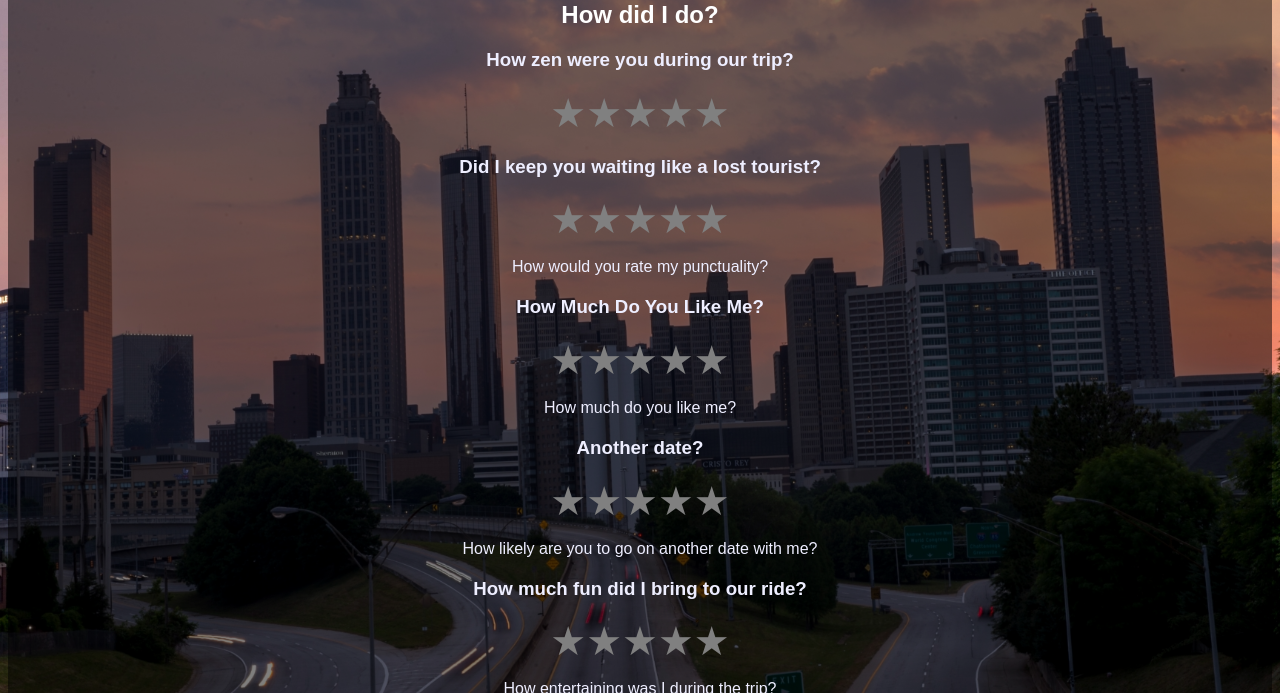
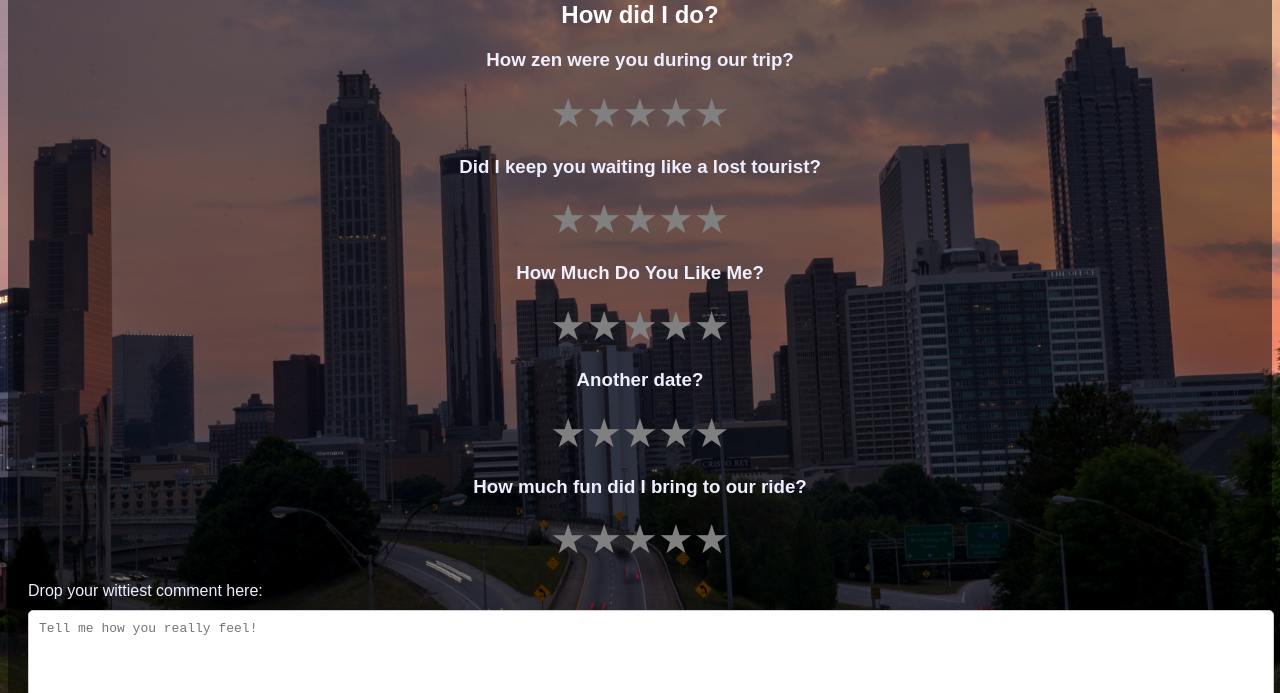
Before and after one commit to kailashnath979/rating-service, a plain HTML site: page index.html in a window 1280 px wide. Shown: the part 107-800 px from the top of the page. Drawn offline with nearby package versions, Linux system fonts and the light colour scheme.

Commit message:
Update index.html

```diff
--- a/index.html
+++ b/index.html
@@ -38,7 +38,6 @@
         <span class="star" data-value="4" title="Right on time! Did you have a GPS? 🗺️">★</span>
         <span class="star" data-value="5" title="I was so on time, I was waiting for you! 😄">★</span>
     </div>
-    <p>How would you rate my punctuality?</p>
 </div>
 
 <div class="rating-category">
@@ -50,7 +49,6 @@
         <span class="star" data-value="4" title="You make me smile! 😊">★</span>
         <span class="star" data-value="5" title="You’re the sprinkles on my cupcake! 🍰">★</span>
     </div>
-    <p>How much do you like me?</p>
 </div>
 
 <div class="rating-category">
@@ -62,7 +60,6 @@
         <span class="star" data-value="4" title="Let’s plan something fun! 🎉">★</span>
         <span class="star" data-value="5" title="I’d book a one-way ticket to paradise with you! 🌴">★</span>
     </div>
-    <p>How likely are you to go on another date with me?</p>
 </div>
 
 <div class="rating-category">
@@ -74,7 +71,6 @@
         <span class="star" data-value="4" title="I could see some giggles! 😂">★</span>
         <span class="star" data-value="5" title="I should start my own comedy tour! 🎤">★</span>
     </div>
-    <p>How entertaining was I during the trip?</p>
 </div>
 
 
```
